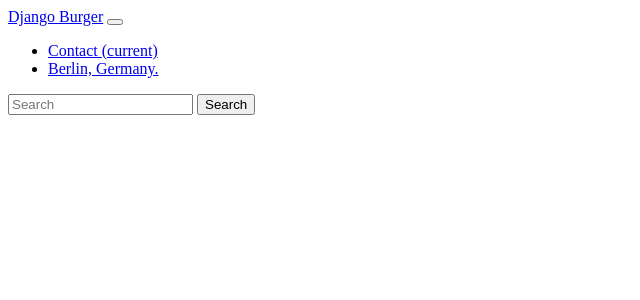
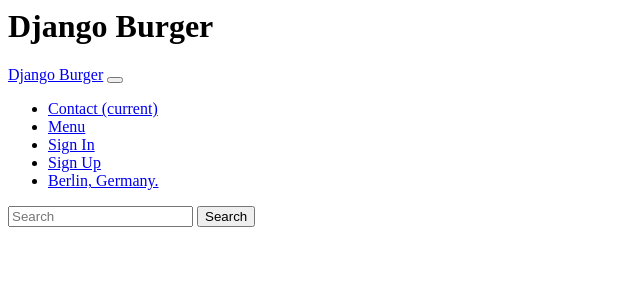
Before and after one commit to vivignutz/djangoburger, a Django app: template djangoburger/templates/fragments/navbar.html in a window 1280 px wide. Shown: the top 300 px of the page, without its empty margins (0-640 px from the left). Run offline with Django 4.2, Linux system fonts and the light colour scheme; the template is opened without the code that fills it, so the values that code supplies are empty; parts of the project's set-up code (start-up, migrations or seed data) failed here and were passed over.

Commit message:
Add links at navbar

```diff
--- a/djangoburger/templates/djangoburger/base.html
+++ b/djangoburger/templates/djangoburger/base.html
@@ -18,6 +18,8 @@
             <div class="col">
                 <header>
                     {% block header %} {% endblock %}
+
+                    {% block header %} {% include 'fragments/navbar.html' %} {% endblock %}
                 </header>
 
                 <main>
--- a/djangoburger/templates/djangoburger/home.html
+++ b/djangoburger/templates/djangoburger/home.html
@@ -2,12 +2,6 @@
 
 {% block title %} Django Burger {% endblock %}
 
-{% block header %}
-
-{% include 'fragments/navbar.html' %}
-
-{% endblock %}
-
 {% block content %}
 <h1> Initial Page - Content injection</h1>
 {% endblock %}
--- a/djangoburger/templates/fragments/navbar.html
+++ b/djangoburger/templates/fragments/navbar.html
@@ -1,5 +1,6 @@
+<h1>Django Burger</h1>
 <nav class="navbar navbar-expand-lg navbar-light bg-dark">
-    <a class="navbar-brand text-warning fs-3" href="#">Django Burger</a>
+    <a class="navbar-brand text-warning fs-3" href="{% url 'home' %}">Django Burger</a>
     <button class="navbar-toggler" type="button" data-toggle="collapse" data-target="#navbarSupportedContent"
         aria-controls="navbarSupportedContent" aria-expanded="false" aria-label="Toggle navigation">
         <span class="navbar-toggler-icon"></span>
@@ -8,10 +9,20 @@
     <div class="collapse navbar-collapse" id="navbarSupportedContent">
         <ul class="navbar-nav mr-auto ms-auto">
             <li class="nav-item active">
-                <a class="nav-link active text-warning" href="#">Contact <span class="sr-only">(current)</span></a>
+                <a class="nav-link active text-warning" href="{% url 'contact' %}">Contact <span
+                        class="sr-only">(current)</span></a>
+            </li>
+            <li class="nav-item">
+                <a class="nav-link text-warning" href="{% url 'products:list' %}">Menu</a>
+            </li>
+            <li class="nav-item">
+                <a class="nav-link text-warning" href="{% url 'login' %}">Sign In</a>
+            </li>
+            <li class="nav-item">
+                <a class="nav-link text-warning" href="#">Sign Up</a>
             </li>
             <li class="nav-item ">
-                <a class="nav-link text-warning" href="#">Berlin, Germany.</a>
+                <a class="nav-link text-warning" href="{% url 'register' %}">Berlin, Germany.</a>
             </li>
         </ul>
         <form class="form-inline my-2 my-lg-0">
--- a/djangoburger/urls.py
+++ b/djangoburger/urls.py
@@ -5,7 +5,18 @@ from django.urls import path
 from django.conf import settings
 from django.conf.urls.static import static
 
+from .views import (home,
+                    products,
+                    contact,
+                    login,
+                    register
+)
+
 urlpatterns = [
     path('djangoburger/', views.home, name='home'),
     path('product/', views.details_product, name='product')
+    path('contact/', contact, name='contact'),
+    path('login/', login, name='login'),
+    path('register/', register, name='register'),
+    path('admin/', admin.site.urls),
 ] + static(settings.MEDIA_URL, document_root=settings.MEDIA_ROOT)
```
